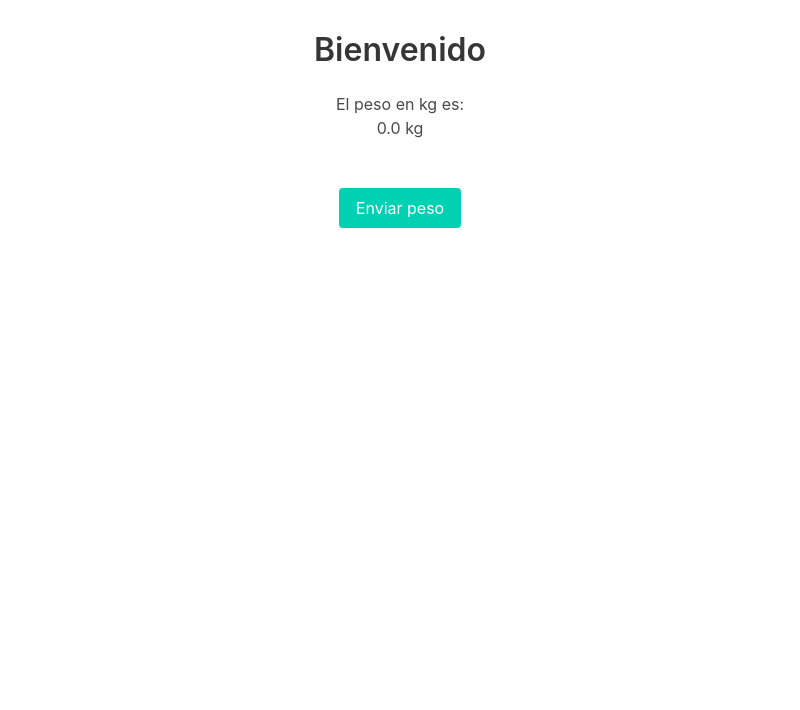
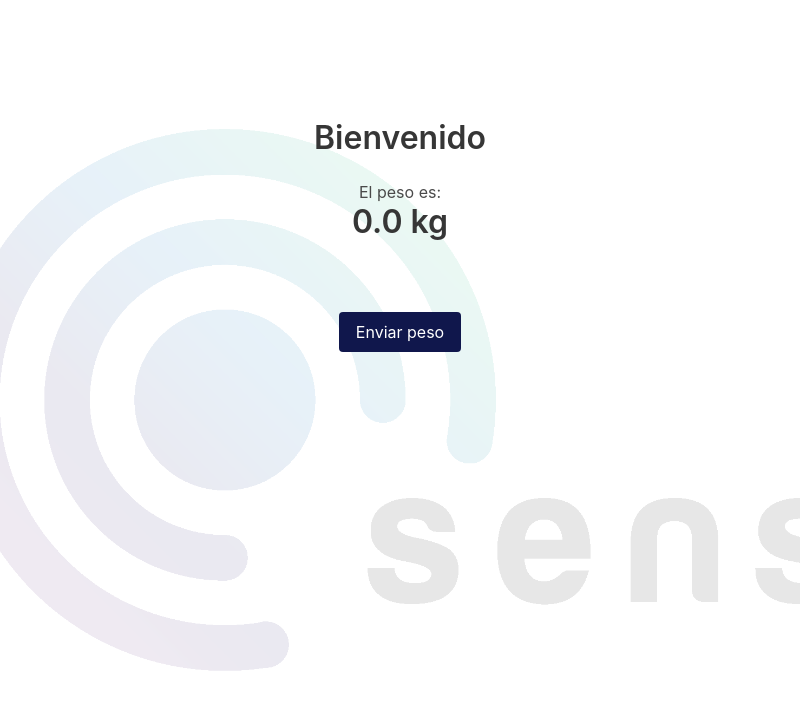
Before and after one commit to lzamora2798/desktopsamiya, an Electron app: page src/index.html in a window 800 px wide. Drawn offline with nearby package versions, Linux system fonts and the light colour scheme; no server answers.

Commit message:
cambios esteticos

```diff
--- /dev/null
+++ b/src/assets/index.css
@@ -0,0 +1,24 @@
+body {
+  font-family: -apple-system, BlinkMacSystemFont, "Segoe UI", Roboto, Helvetica, Arial, sans-serif;
+  margin: auto;
+  padding-top: 15%;
+  height: 100vh;
+  text-align: center;
+  background-image: url('sens.png');
+  background-size: cover;
+  background-repeat: no-repeat;
+  background-attachment: fixed;
+  background-position: center;
+}
+
+#online{
+  text-align: left;
+  color: red;
+}
+
+#startBtn{
+  background-color:#10174c;
+}
+
+
+/* linear-gradient(to bottom, rgba(245, 246, 252, 0.52), rgba(117, 19, 93, 0.73)), */
--- a/src/index.css
+++ /dev/null
@@ -1,12 +0,0 @@
-body {
-  font-family: -apple-system, BlinkMacSystemFont, "Segoe UI", Roboto, Helvetica, Arial, sans-serif;
-  margin: auto;
-  max-width: 40rem;
-  padding: 2rem;
-  text-align: center;
-}
-
-#online{
-  text-align: left;
-  color: red;
-}
--- a/src/index.html
+++ b/src/index.html
@@ -7,13 +7,13 @@
       rel="stylesheet"
       href="https://cdn.jsdelivr.net/npm/bulma@0.8.0/css/bulma.min.css"
     />
-    <link rel="stylesheet" href="index.css">
+    <link rel="stylesheet" href="assets/index.css">
   </head>
   <body>
     <p id="online"></p>
     <h1 class="title">Bienvenido</h1>
-    <p>El peso en kg es:</p>
-    <p id="peso">0.0 kg</p>
+    <p>El peso es:</p>
+    <h1 class="title" id="peso">0.0 kg</h1>
     <div class="section">
       <button id="startBtn" class="button is-primary">Enviar peso</button>
     </div>
```
Also changed, not shown: src/assets/sens.png (added).
